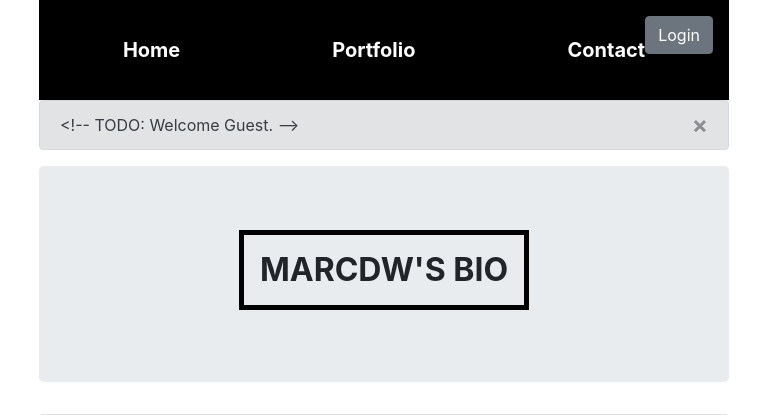
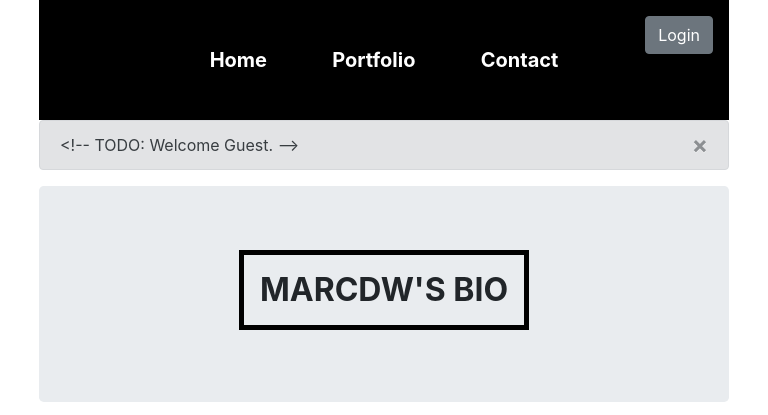
Before and after one commit to metamarcdw/portfolio, a Flask app: page / in a window 768 px wide. Shown: the top 415 px of the page. Run offline with Flask 2, Linux system fonts and the light colour scheme; some libraries are stand-ins or nearby versions.

Commit message:
Add media queries to handle overlapping logout/new buttons.

```diff
--- a/server/static/style.css
+++ b/server/static/style.css
@@ -72,3 +72,25 @@
 .error-container {
     margin: 3em;
 }
+
+@media screen and (max-width: 995px) {
+    .small-stack {
+        display: flex;
+        flex-direction: column;
+    }
+
+    .small-mtop {
+        margin-top: 0.5em;
+    }
+
+    .grow-nav {
+        min-height: 6em;
+    }
+}
+
+@media screen and (max-width: 995px) and (min-width: 555px) {
+    .shrink-link {
+        margin-left: 0px;
+        margin-right: 0px;
+    }
+}
--- a/server/templates/base.html
+++ b/server/templates/base.html
@@ -22,18 +22,18 @@
     </head>
     <body>
         <div class="container">
-            <nav class="nav justify-content-center align-items-center mynav">
+            <nav class="nav justify-content-center align-items-center mynav grow-nav">
                 <div class="d-flex justify-content-around flex-wrap navgroup">
-                    <a class="nav-link active navlink" href="{{ url_for('portfolio.home') }}">Home</a>
-                    <a class="nav-link navlink" href="{{ url_for('portfolio._portfolio') }}">Portfolio</a>
-                    <a class="nav-link navlink" href="{{ url_for('portfolio.contact_view') }}">Contact</a>
+                    <a class="nav-link active navlink shrink-link" href="{{ url_for('portfolio.home') }}">Home</a>
+                    <a class="nav-link navlink shrink-link" href="{{ url_for('portfolio._portfolio') }}">Portfolio</a>
+                    <a class="nav-link navlink shrink-link" href="{{ url_for('portfolio.contact_view') }}">Contact</a>
                 </div>
 
                 <!-- Button trigger modal -->
                 {% if logged_in %}
-                <div class="fixed">
+                <div class="fixed small-stack">
                     <a href="{{ url_for('portfolio.logout') }}" class="btn btn-secondary">Logout</a>
-                    <a href="{{ url_for('portfolio.new_project') }}" class="btn btn-success">New</a>
+                    <a href="{{ url_for('portfolio.new_project') }}" class="btn btn-success small-mtop">New</a>
                 </div>
                 {% else %}
                 <button type="button" class="btn btn-secondary fixed" data-toggle="modal" data-target="#exampleModal">
```
